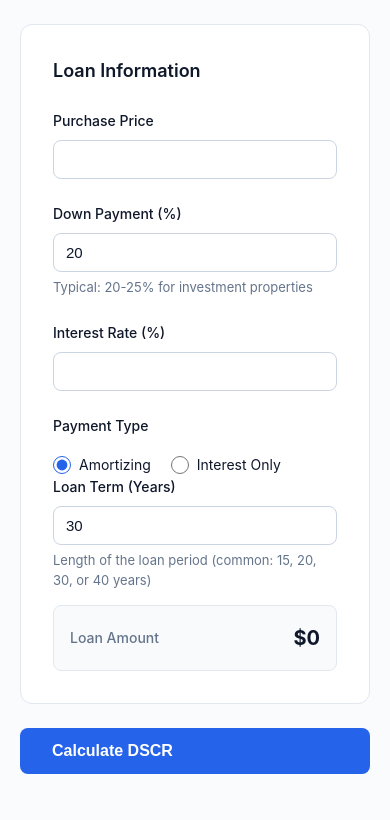
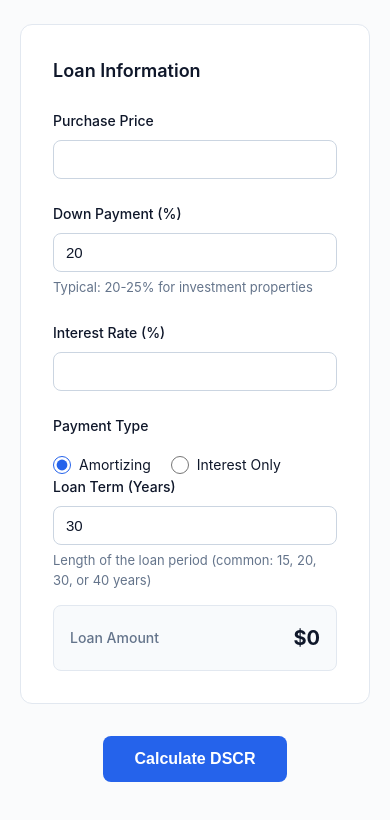
Before and after one commit to RichardReynoldsRE/DSCR-Calculator, a plain HTML site: page index.html in a window 390 px wide. Shown: the part 2104-2924 px from the top of the page. Before the commit the page ends 2898 px from the top, so only its background shows below. Drawn offline with Linux system fonts and the light colour scheme.

Commit message:
Update index.html

```diff
--- a/index.html
+++ b/index.html
@@ -203,7 +203,8 @@
             padding: 14px 32px;
             font-size: 1rem;
             font-weight: 600;
-            width: 100%;
+            width: auto;
+            max-width: fit-content;
         }
 
         .btn-calculate:hover {
@@ -354,7 +355,7 @@
                 flex-direction: column;
             }
 
-            button {
+            .btn-secondary, .btn-action, .btn-primary-action {
                 width: 100%;
             }
 
@@ -551,7 +552,9 @@
             </div>
 
             <!-- Calculate Button -->
-            <button type="submit" class="btn-calculate">Calculate DSCR</button>
+            <div style="text-align: center; margin: 32px 0;">
+                <button type="submit" class="btn-calculate">Calculate DSCR</button>
+            </div>
         </form>
 
         <!-- Results Section -->
```
